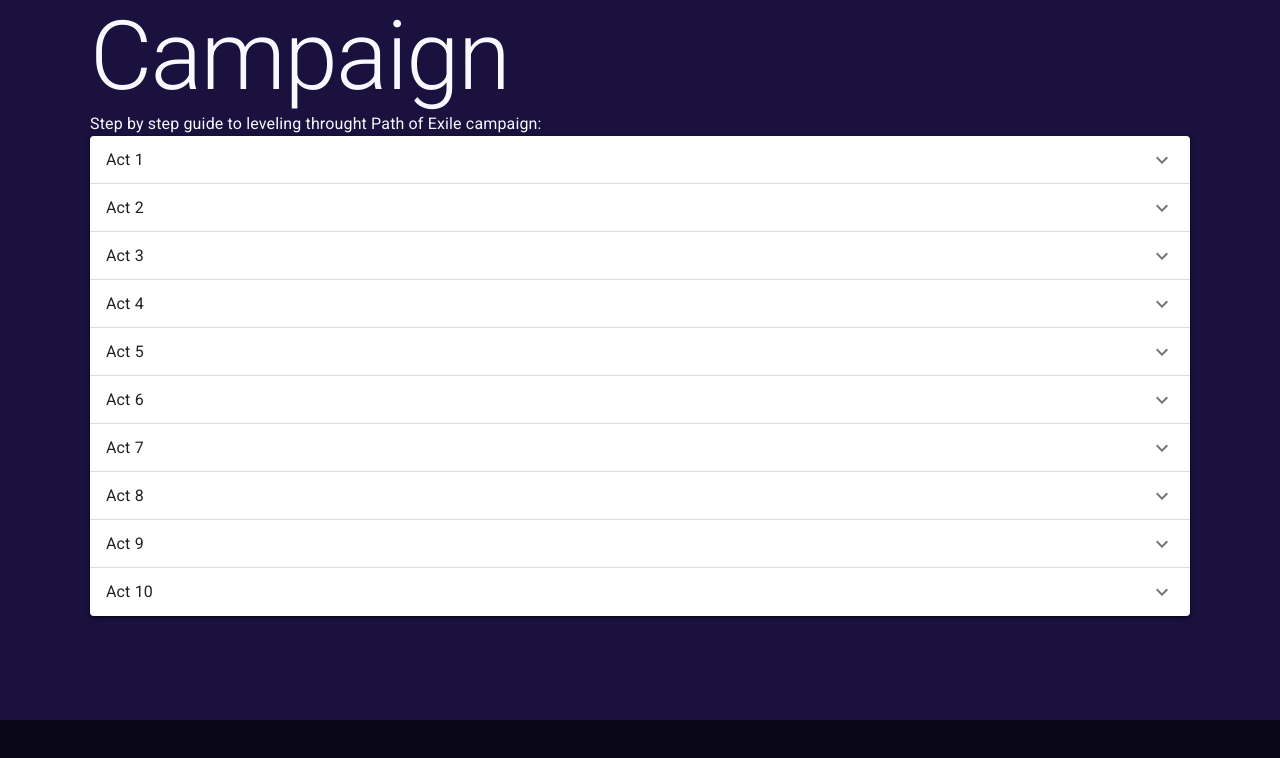
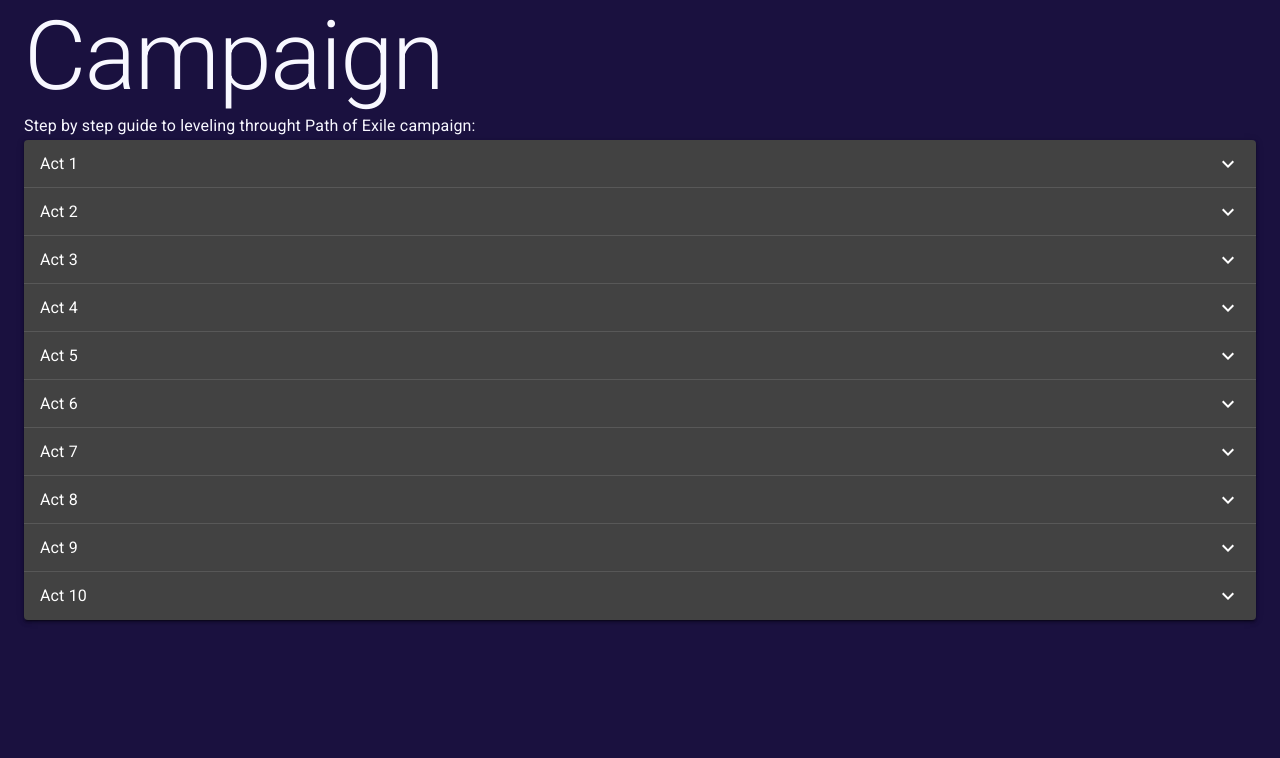
Before and after one commit to ajcumine/poe-pocket-guide, a Next.js app: page /campaign in a window 1280 px wide. Shown: the top 758 px of the page. Built offline with nearby package versions, Linux system fonts and the light colour scheme.

Commit message:
dark theme

```diff
--- a/components/Page.tsx
+++ b/components/Page.tsx
@@ -1,5 +1,6 @@
 import React from 'react';
 
+import { Container } from '@material-ui/core';
 import styled from 'styled-components';
 
 import styles from '../styles/variables';
@@ -12,32 +13,17 @@
   min-height: 100vh;
 `;
 
-const ContentWrapper = styled.div`
-  flex: 1 0 auto;
-  padding-bottom: 8rem;
-  margin: 0 1.6rem;
-  @media (min-width: ${styles.size.tablet}) {
-    max-width: 860px;
-    margin: 0 auto;
-    width: 100%;
-  }
-  @media (min-width: ${styles.size.desktop}) {
-    max-width: 1100px;
-  }
+const StyledContainer = styled(Container)`
+  padding-bottom: 5rem;
 `;
 
-const Footer = styled.footer`
-  background-color: ${styles.colors.darkPurple};
-  position: absolute;
-  bottom: 0;
-  width: 100%;
-  height: 5rem;
-`;
-
-const Page = ({ children }: { children: React.ReactNode }) => (
+const Page = ({
+  children,
+}: {
+  children: React.ReactNodeArray | React.ReactElement;
+}) => (
   <PageWrapper>
-    <ContentWrapper>{children}</ContentWrapper>
-    <Footer />
+    <StyledContainer>{children}</StyledContainer>
   </PageWrapper>
 );
 
--- a/pages/_app.tsx
+++ b/pages/_app.tsx
@@ -2,8 +2,11 @@
 import '../styles/fonts.css';
 import React from 'react';
 
+import { ThemeProvider } from '@material-ui/core/styles';
 import { AppProps } from 'next/app';
 import Head from 'next/head';
+
+import theme from '../styles/theme';
 
 const MyApp = ({ Component, pageProps }: AppProps) => (
   <>
@@ -11,7 +14,9 @@
       <title>PoE Pocket Guide</title>
       <link rel="icon" href="/favicon.ico" />
     </Head>
-    <Component {...pageProps} />
+    <ThemeProvider theme={theme}>
+      <Component {...pageProps} />
+    </ThemeProvider>
   </>
 );
 
--- a/pages/campaign.tsx
+++ b/pages/campaign.tsx
@@ -18,7 +18,7 @@
 const Home = () => (
   <Page>
     <Typography variant="h1">Campaign</Typography>
-    <Typography>
+    <Typography variant="subtitle1">
       Step by step guide to leveling throught Path of Exile campaign:
     </Typography>
     <Box boxShadow={3}>
@@ -31,8 +31,8 @@
             <List>
               {Object.keys(campaignData[actNumber]).map((stepNumber) => (
                 <ListItem key={`step-${stepNumber}`}>
-                  <ListItemText>
-                    {stepNumber}.{' '}
+                  <Typography>{stepNumber}. </Typography>
+                  <ListItemText inset>
                     {campaignData[actNumber][stepNumber].description}
                   </ListItemText>
                 </ListItem>
--- /dev/null
+++ b/styles/theme.ts
@@ -0,0 +1,7 @@
+import { createMuiTheme } from '@material-ui/core/styles';
+
+const theme = createMuiTheme({
+  palette: { type: 'dark' },
+});
+
+export default theme;
```
